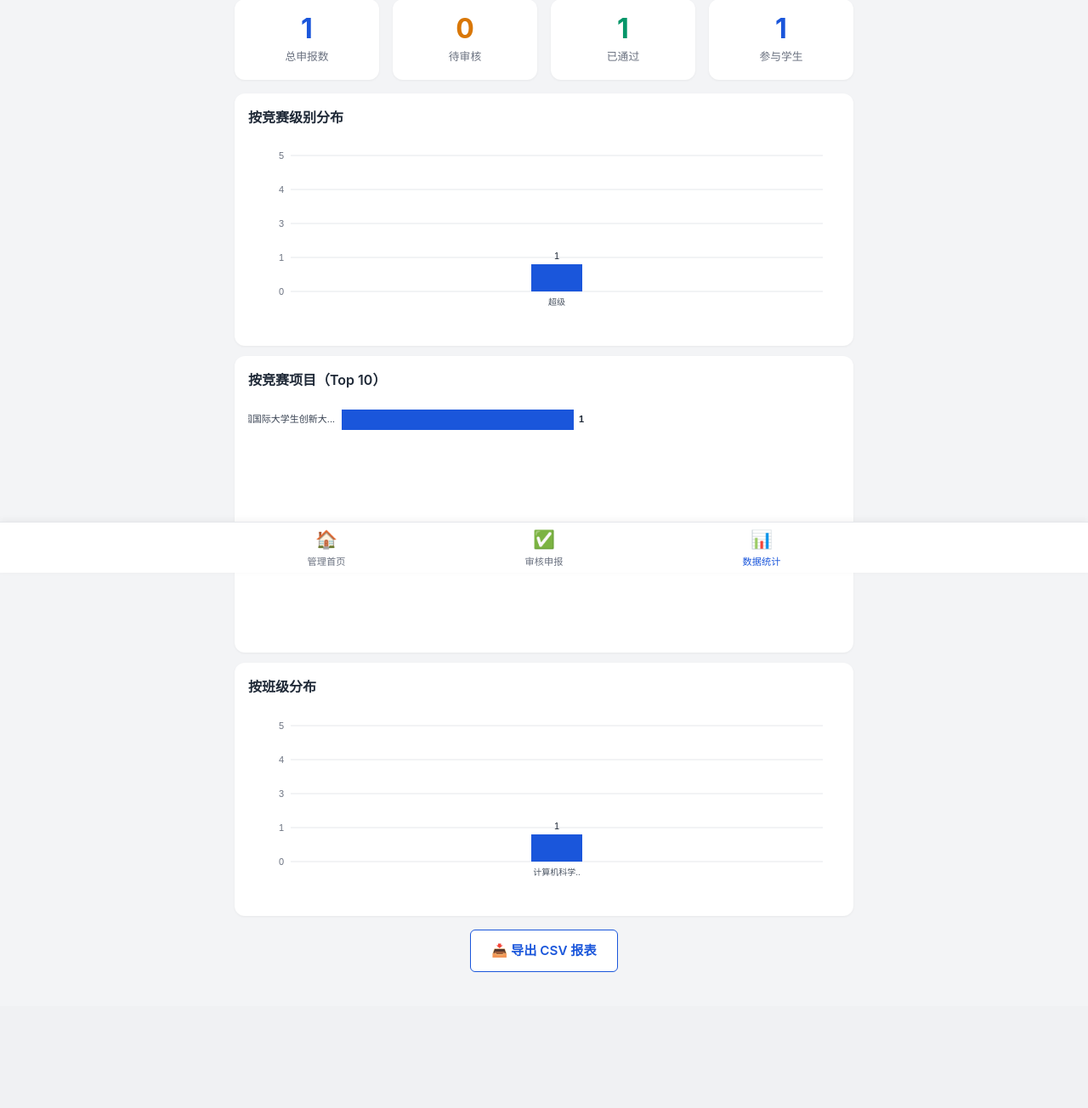
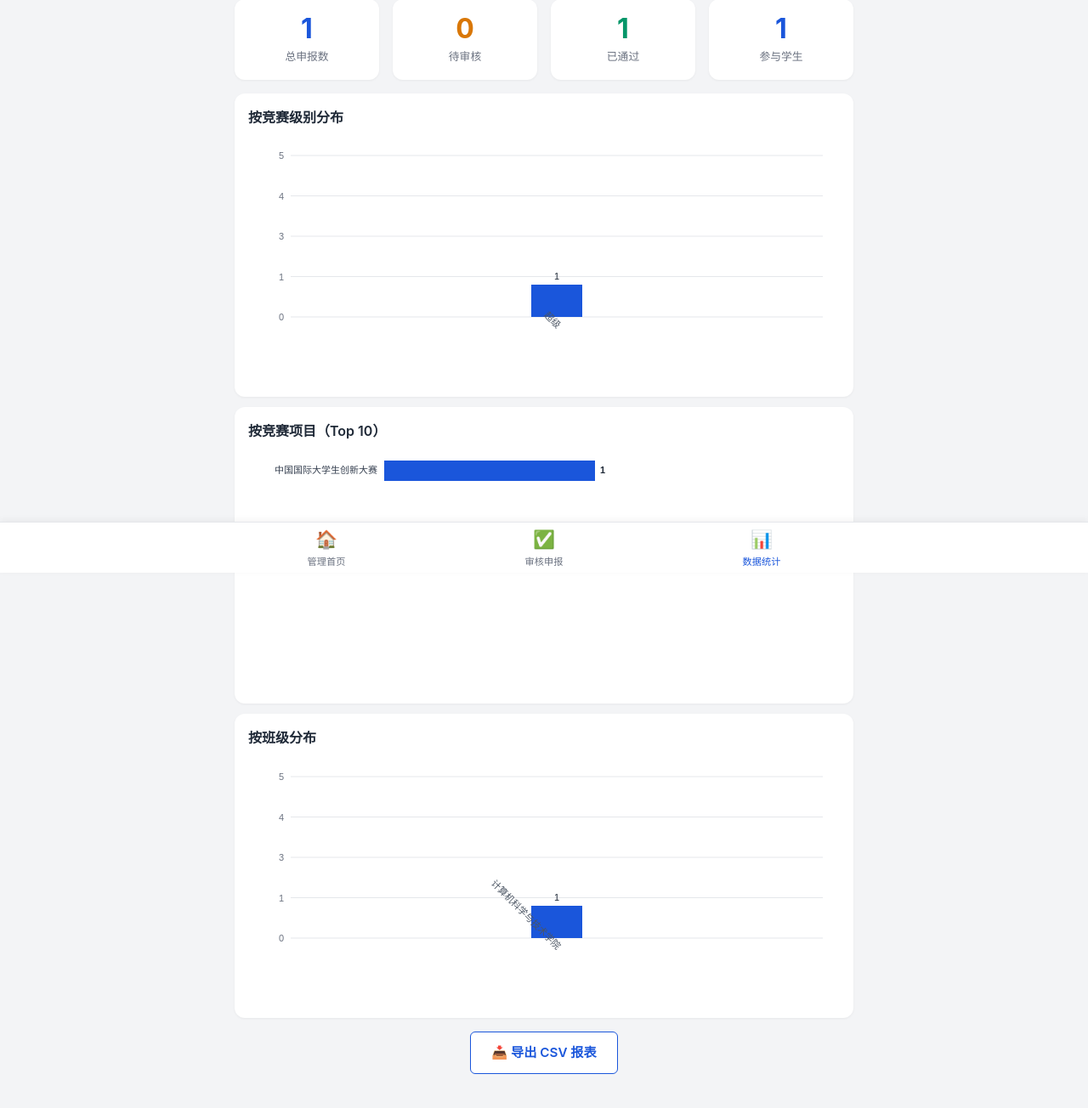
Before and after one commit to Zzzzr0950/competition-platform, a Flask app: page /admin/statistics in a window 1280 px wide. Shown: the part 126-1430 px from the top of the page at 85% size. Before the commit the page ends 1270 px from the top, so only its background shows below. Run offline with Flask 3, Linux system fonts and the light colour scheme; the visitor is signed in with stand-in values (Sample User, id 1); data comes from the database, SQL or seed files in the repository; tables that the repository leaves empty hold one stand-in row (values such as "Sample post").

Commit message:
fix: 统计图表标签显示不全——竞赛名称放宽至18字、班级名45度倾斜完整显示

```diff
--- a/static/js/statistics.js
+++ b/static/js/statistics.js
@@ -34,7 +34,8 @@ function loadByCompetition() {
         .then(function(r) { return r.json(); })
         .then(function(data) {
             var labels = data.map(function(d) {
-                var label = d.name.length > 10 ? d.name.slice(0, 10) + '...' : d.name;
+                // 显示完整竞赛名称（最多18个汉字，超出才截断）
+                var label = d.name.length > 18 ? d.name.slice(0, 17) + '…' : d.name;
                 return label;
             });
             var values = data.map(function(d) { return d.count; });
@@ -60,9 +61,9 @@ function drawBarChart(containerId, data, labelKey, valueKey, colorMap) {
 
     var canvas = document.createElement('canvas');
     canvas.width = container.clientWidth || 350;
-    canvas.height = 220;
+    canvas.height = 280;
     canvas.style.width = '100%';
-    canvas.style.height = '220px';
+    canvas.style.height = '280px';
     container.innerHTML = '';
     container.appendChild(canvas);
 
@@ -76,7 +77,7 @@ function drawBarChart(containerId, data, labelKey, valueKey, colorMap) {
     }
 
     var ctx = canvas.getContext('2d');
-    var padding = { top: 20, right: 20, bottom: 40, left: 50 };
+    var padding = { top: 20, right: 20, bottom: 70, left: 50 };
     var chartW = canvas.width - padding.left - padding.right;
     var chartH = canvas.height - padding.top - padding.bottom;
 
@@ -119,12 +120,19 @@ function drawBarChart(containerId, data, labelKey, valueKey, colorMap) {
         ctx.textAlign = 'center';
         ctx.fillText(d[valueKey], x + barWidth / 2, y - 6);
 
-        // Label below
+        // Label below — 倾斜45度完整显示班级名/竞赛级别
+        ctx.save();
         ctx.fillStyle = '#4b5563';
-        ctx.font = '10px sans-serif';
-        ctx.textAlign = 'center';
-        var label = (d[labelKey] || '') .length > 6 ? (d[labelKey] || '').slice(0, 5) + '..' : (d[labelKey] || '');
-        ctx.fillText(label, x + barWidth / 2, padding.top + chartH + 16);
+        ctx.font = '11px sans-serif';
+        ctx.textAlign = 'right';
+        var labelText = d[labelKey] || '';
+        // 不截断，倾斜显示完整文本
+        var labelX = x + barWidth / 2;
+        var labelY = padding.top + chartH + 14;
+        ctx.translate(labelX, labelY);
+        ctx.rotate(Math.PI / 4);  // 45度倾斜
+        ctx.fillText(labelText, 0, 0);
+        ctx.restore();
     });
 }
 
@@ -153,7 +161,7 @@ function drawHorizontalBarChart(containerId, labels, values) {
     }
 
     var ctx = canvas.getContext('2d');
-    var padding = { top: 10, right: 40, bottom: 10, left: 110 };
+    var padding = { top: 10, right: 40, bottom: 10, left: 160 };
     var chartW = canvas.width - padding.left - padding.right;
     var barH = Math.min(24, (canvas.height - padding.top - padding.bottom) / labels.length - 4);
     var gap = 4;
@@ -165,7 +173,7 @@ function drawHorizontalBarChart(containerId, labels, values) {
         var y = padding.top + i * (barH + gap);
         var w = (values[i] / maxVal) * chartW;
 
-        // Label
+        // Label — 右对齐，完整显示
         ctx.fillStyle = '#374151';
         ctx.font = '11px sans-serif';
         ctx.textAlign = 'right';
--- a/templates/admin/statistics.html
+++ b/templates/admin/statistics.html
@@ -30,7 +30,7 @@
 <!-- Chart: By Level -->
 <div class="card">
     <div class="card-header">按竞赛级别分布</div>
-    <div id="chart-level" style="min-height:200px;"></div>
+    <div id="chart-level" style="min-height:280px;"></div>
 </div>
 
 <!-- Chart: By Competition (Top 10) -->
@@ -42,7 +42,7 @@
 <!-- Chart: By Class -->
 <div class="card">
     <div class="card-header">按班级分布</div>
-    <div id="chart-class" style="min-height:200px;"></div>
+    <div id="chart-class" style="min-height:280px;"></div>
 </div>
 
 <!-- Export -->
```
